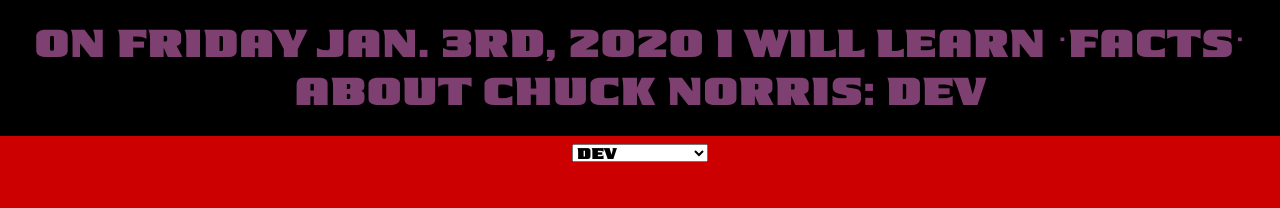
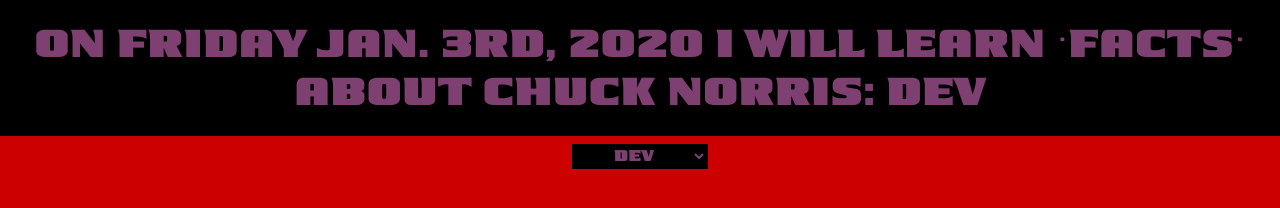
Before and after one commit to ElreyB/chuck-norris-facts, a plain HTML site: page index.html in a window 1280 px wide. Drawn offline with nearby package versions, Linux system fonts and the light colour scheme; no server answers.

Commit message:
styled select options

```diff
--- a/style.css
+++ b/style.css
@@ -15,12 +15,14 @@
 }
 
 .carousel-caption,
-h1 {
+h1,
+select {
   color: #7e4071;
 }
 
 .carousel,
-h1 {
+h1,
+select {
   background-color: black;
 }
 
@@ -55,3 +57,9 @@ body,
   bottom: 85%;
   background-color: black;
 }
+
+select {
+  border-color: black;
+  height: 25px;
+  text-align-last: center;
+}
```
Also changed, not shown: index.html (+2 -3 lines).
